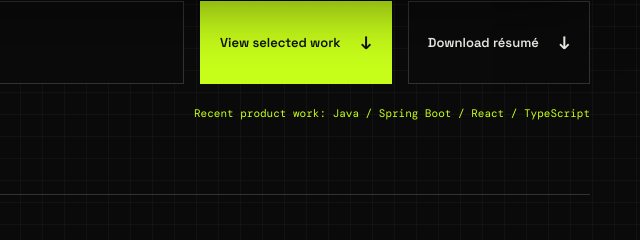
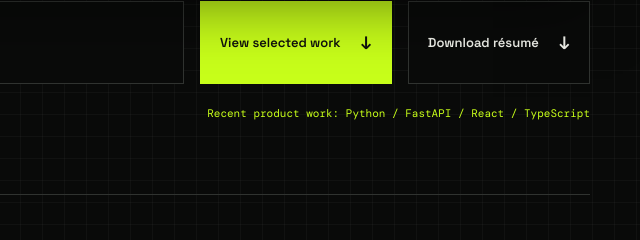
Before and after one commit to mehdi-haydari/personal_web, a React app: page / in a window 1280 px wide. Shown: the part 502-742 px from the top of the page, 640-1280 px from the left. Built offline with nearby package versions, Linux system fonts and the light colour scheme.

Commit message:
Update portfolio stack and add favicon

```diff
--- a/index.html
+++ b/index.html
@@ -4,6 +4,7 @@
   <meta charset="utf-8">
   <meta name="viewport" content="width=device-width, initial-scale=1">
   <meta name="theme-color" content="#090a09">
+  <link rel="icon" href="/favicon.ico" type="image/x-icon">
   <meta name="description" content="Mehdi Heydari, senior full-stack engineer in Istanbul. 8+ years building procurement SaaS, integrations, booking systems, and reliable production applications with PHP and Laravel.">
   <title>Mehdi Heydari — Senior Full Stack Engineer</title>
   <link rel="preconnect" href="https://fonts.googleapis.com">
--- a/src/HomePage.jsx
+++ b/src/HomePage.jsx
@@ -16,7 +16,7 @@ export default function HomePage() {
             <a className="action primary" href="#work">View selected work <span className="arrow" aria-hidden="true">↓</span></a>
             <a className="action" href="Mehdi-Heydari-Resume.pdf" download="Mehdi-Heydari-General-Software-Engineer-CV.pdf">Download résumé <span className="arrow" aria-hidden="true">↓</span></a>
           </div>
-          <div className="hero-note"><span>Based in Istanbul, Turkey</span><span>Recent product work: Java / Spring Boot / React / TypeScript</span></div>
+          <div className="hero-note"><span>Based in Istanbul, Turkey</span><span>Recent product work: Python / FastAPI / React / TypeScript</span></div>
         </section>
 
         <section className="shell section" id="work" aria-labelledby="work-title">
```
Also changed, not shown: projects/real-estate-voice-assistant/index.html (+1 -0 lines), public/favicon.ico (added).
